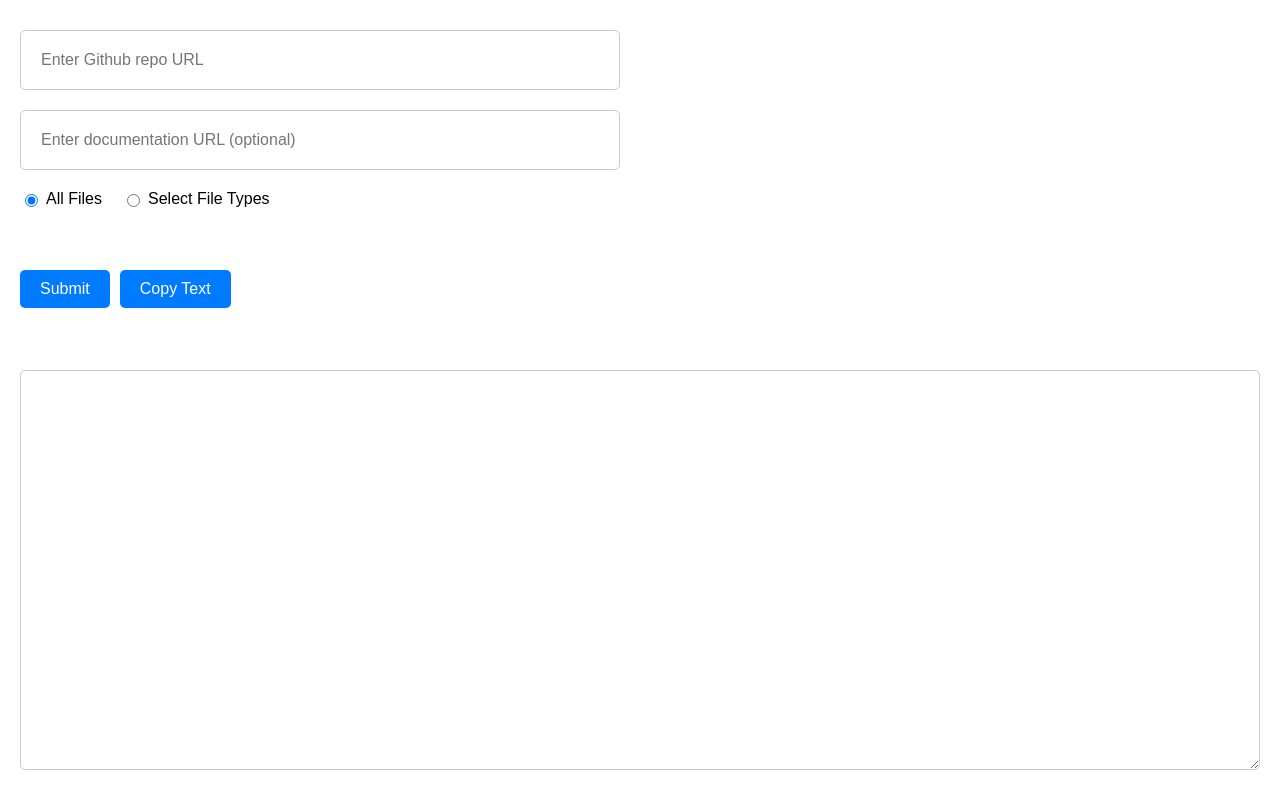
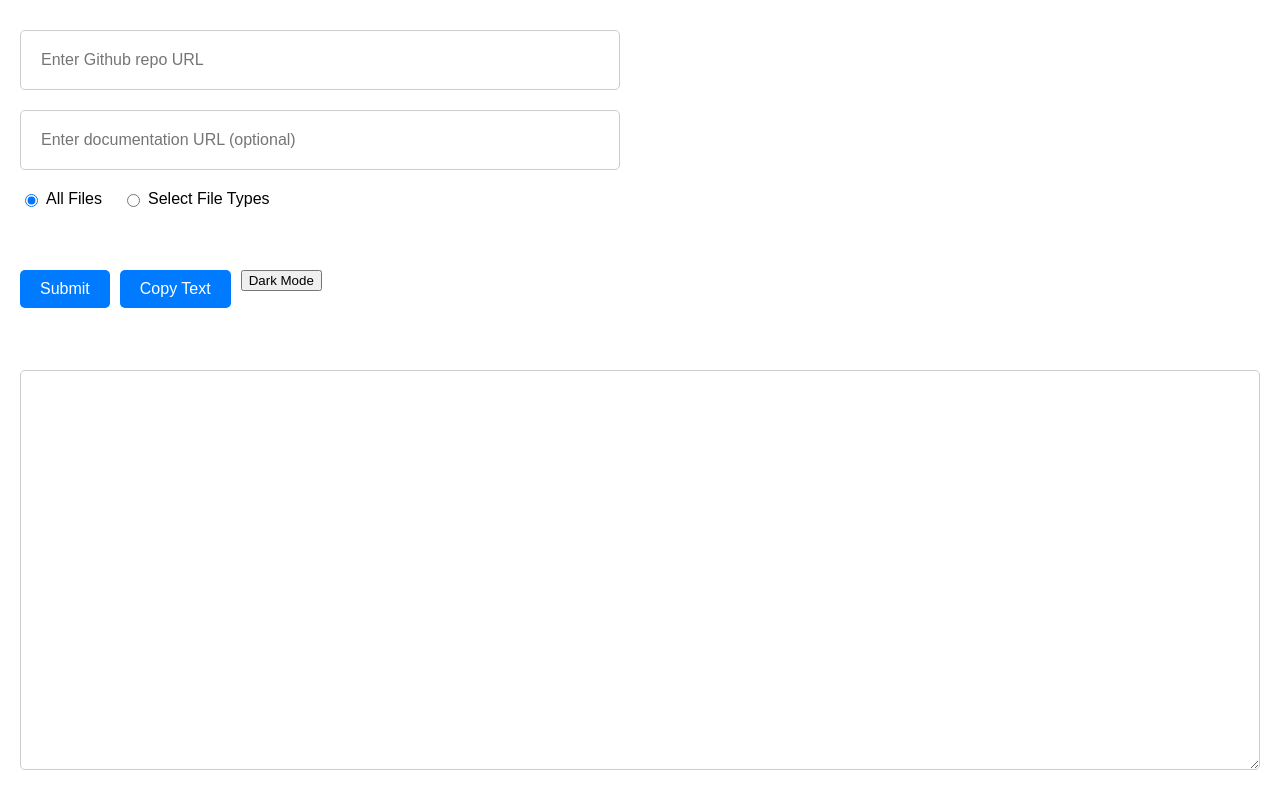
Before and after one commit to JeremiahPetersen/RepoToText, a React (Create React App) app: page / in a window 1280 px wide. Built offline with nearby package versions, Linux system fonts and the light colour scheme.

Commit message:
Update App.js - Add Dark Mode

```diff
--- a/src/App.js
+++ b/src/App.js
@@ -61,6 +61,7 @@ function App() {
   const [selectedFileTypes, setSelectedFileTypes] = useState([]);
   const [fileSelection, setFileSelection] = useState('all');
   const [customFileType, setCustomFileType] = useState('');
+  const [isDarkMode, setIsDarkMode] = useState(false);
 
   const handleRepoChange = (e) => {
     setRepoUrl(e.target.value);
@@ -117,8 +118,12 @@ function App() {
     document.execCommand('copy');
   };
 
+  const toggleTheme = () => {
+    setIsDarkMode(!isDarkMode);
+  };
+
   return (
-    <div className="container">
+    <div className={`container ${isDarkMode ? 'dark-mode' : ''}`}>
       <div className="inputContainer">
         <input
           value={repoUrl}
@@ -185,6 +190,9 @@ function App() {
         <button onClick={handleCopyText} className="copyButton">
           Copy Text
         </button>
+        <button onClick={toggleTheme} className="toggleThemeButton">
+          {isDarkMode ? 'Light Mode' : 'Dark Mode'}
+        </button>
       </div>
       <div className="outputContainer">
         <textarea value={response} readOnly className="outputArea" />
```
